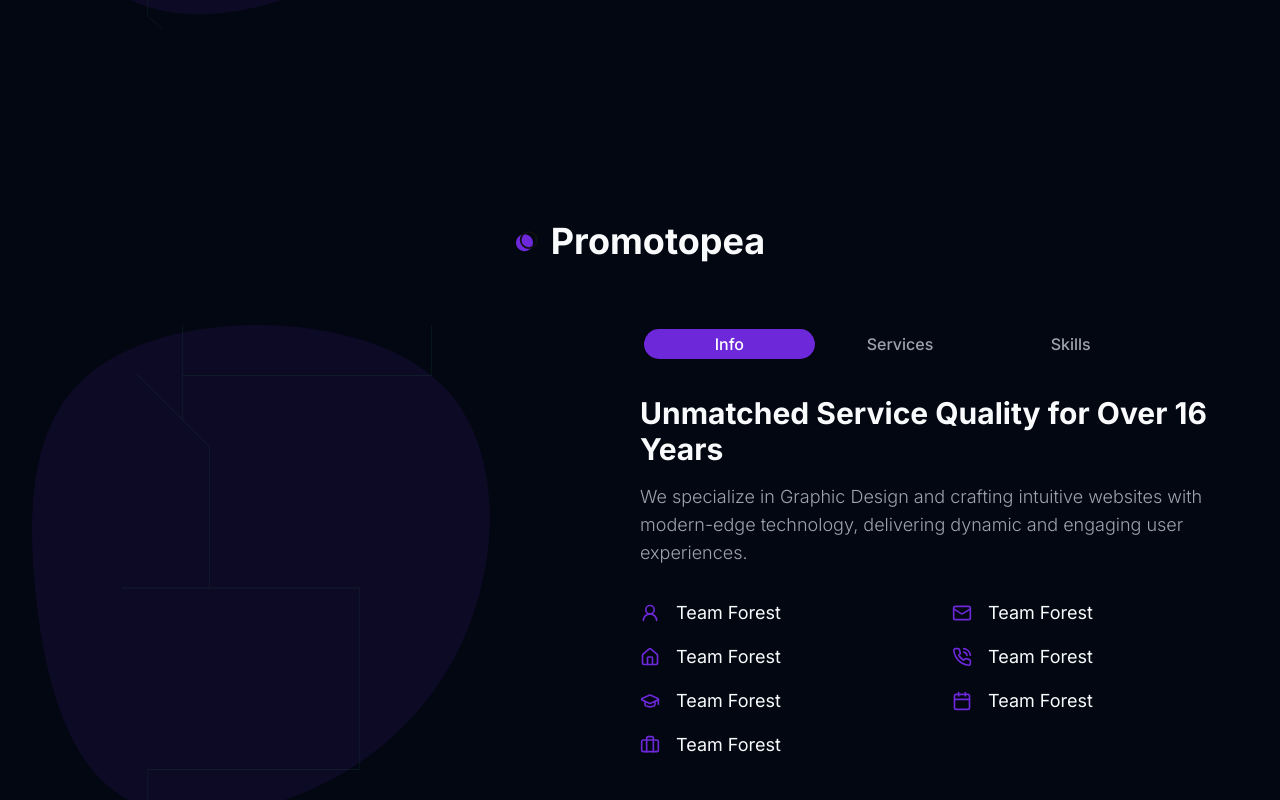
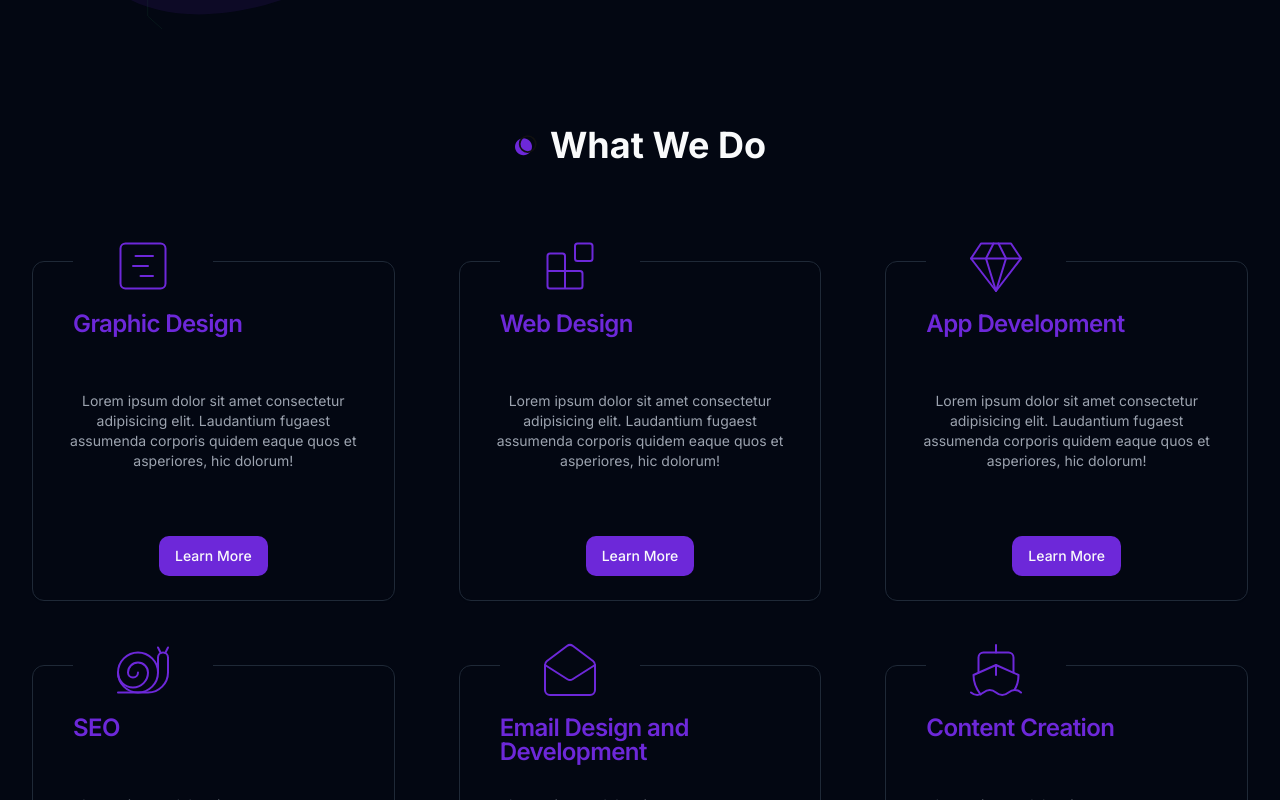
Before and after one commit to kabirshuvo/Nextgen-Agency-App, a Next.js app: page / in a window 1280 px wide. Shown: the part 1420-2220 px from the top of the page. Built offline with nearby package versions, Linux system fonts and the light colour scheme.

Commit message:
Bug Fixed and Services section Updated

```diff
--- a/next.config.mjs
+++ b/next.config.mjs
@@ -1,4 +1,6 @@
 /** @type {import('next').NextConfig} */
-const nextConfig = {};
+const nextConfig = {
+    transpilePackages: ['lucide-react']
+};
 
 export default nextConfig;
--- a/src/app/page.tsx
+++ b/src/app/page.tsx
@@ -1,5 +1,6 @@
 import AboutSection from "@/components/sections/About";
 import HeroSection from "@/components/sections/HeroSection";
+import ServicesSection from "@/components/sections/Services";
 
 export default function Home() {
   return (
@@ -11,7 +12,7 @@ export default function Home() {
         <AboutSection />
       </div>
       <div className="relative z-10">
-        <AboutSection />
+        <ServicesSection />
       </div>
     </main>
   );
--- a/src/components/sections/Services.tsx
+++ b/src/components/sections/Services.tsx
@@ -1,7 +1,96 @@
-import React from "react";
+import {
+  GanttChartSquare,
+  Blocks,
+  Gem,
+  Snail,
+  MailOpenIcon,
+  Ship,
+} from "lucide-react";
+import {
+  Card,
+  CardHeader,
+  CardTitle,
+  CardContent,
+  CardDescription,
+  CardFooter,
+} from "@/components/ui/card";
+import { Description } from "@radix-ui/react-dialog";
+import { Button } from "../ui/button";
+
+const ServiceData = [
+  {
+    image: <GanttChartSquare size={60} strokeWidth={0.8} />,
+    title: "Graphic Design",
+    Description:
+      " Lorem ipsum dolor sit amet consectetur adipisicing elit. Laudantium fugaest assumenda corporis quidem eaque quos et asperiores, hic dolorum!",
+  },
+  {
+    image: <Blocks size={60} strokeWidth={0.8} />,
+    title: "Web Design",
+    Description:
+      " Lorem ipsum dolor sit amet consectetur adipisicing elit. Laudantium fugaest assumenda corporis quidem eaque quos et asperiores, hic dolorum!",
+  },
+  {
+    image: <Gem size={60} strokeWidth={0.8} />,
+    title: "App Development",
+    Description:
+      " Lorem ipsum dolor sit amet consectetur adipisicing elit. Laudantium fugaest assumenda corporis quidem eaque quos et asperiores, hic dolorum!",
+  },
+  {
+    image: <Snail size={60} strokeWidth={0.8} />,
+    title: "SEO",
+    Description:
+      " Lorem ipsum dolor sit amet consectetur adipisicing elit. Laudantium fugaest assumenda corporis quidem eaque quos et asperiores, hic dolorum!",
+  },
+  {
+    image: <MailOpenIcon size={60} strokeWidth={0.8} />,
+    title: "Email Design and Development",
+    Description:
+      " Lorem ipsum dolor sit amet consectetur adipisicing elit. Laudantium fugaest assumenda corporis quidem eaque quos et asperiores, hic dolorum!",
+  },
+  {
+    image: <Ship size={60} strokeWidth={0.8} />,
+    title: "Content Creation",
+    Description:
+      " Lorem ipsum dolor sit amet consectetur adipisicing elit. Laudantium fugaest assumenda corporis quidem eaque quos et asperiores, hic dolorum!",
+  },
+];
 
 const ServicesSection = () => {
-  return <div></div>;
+  return (
+    <section className="mb-12 xl:mb-36">
+      <div className="container mx-auto">
+        <h2 className="section-title mb-12 xl:mb-24 text-center mx-auto">
+          What We Do
+        </h2>
+        <div className="grid md:grid-col-2 xl:grid-cols-3 gap-16 justify-center items-center">
+          {ServiceData.map((s, index) => {
+            return (
+              <Card
+                className="w-full max-w-[380px] h-[340px] flex flex-col pt-16 pb-10 justify-center items-center relative"
+                key={index}
+              >
+                <CardHeader className="text-primary absolute -top-[60px] left-4">
+                  <div className="w-[140px] h-[80px] bg-pink-200 dark:bg-background flex justify-center items-center">
+                    {s.image}
+                  </div>
+                  <CardTitle>{s.title}</CardTitle>
+                </CardHeader>
+                <CardContent className="text-center">
+                  <CardDescription className="">
+                    {s.Description}
+                  </CardDescription>
+                </CardContent>
+                <CardFooter className="absolute bottom-0">
+                  <Button className=""> Learn More</Button>
+                </CardFooter>
+              </Card>
+            );
+          })}
+        </div>
+      </div>
+    </section>
+  );
 };
 
 export default ServicesSection;
```
